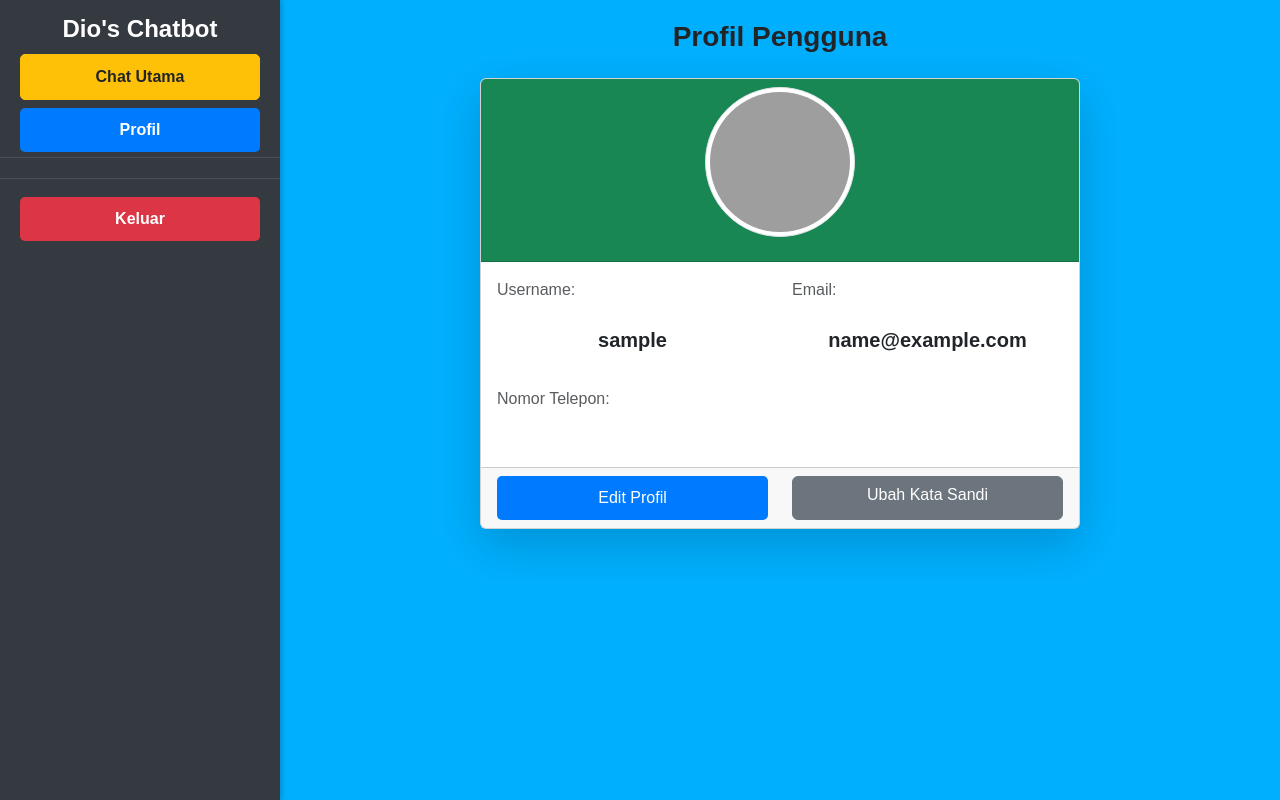
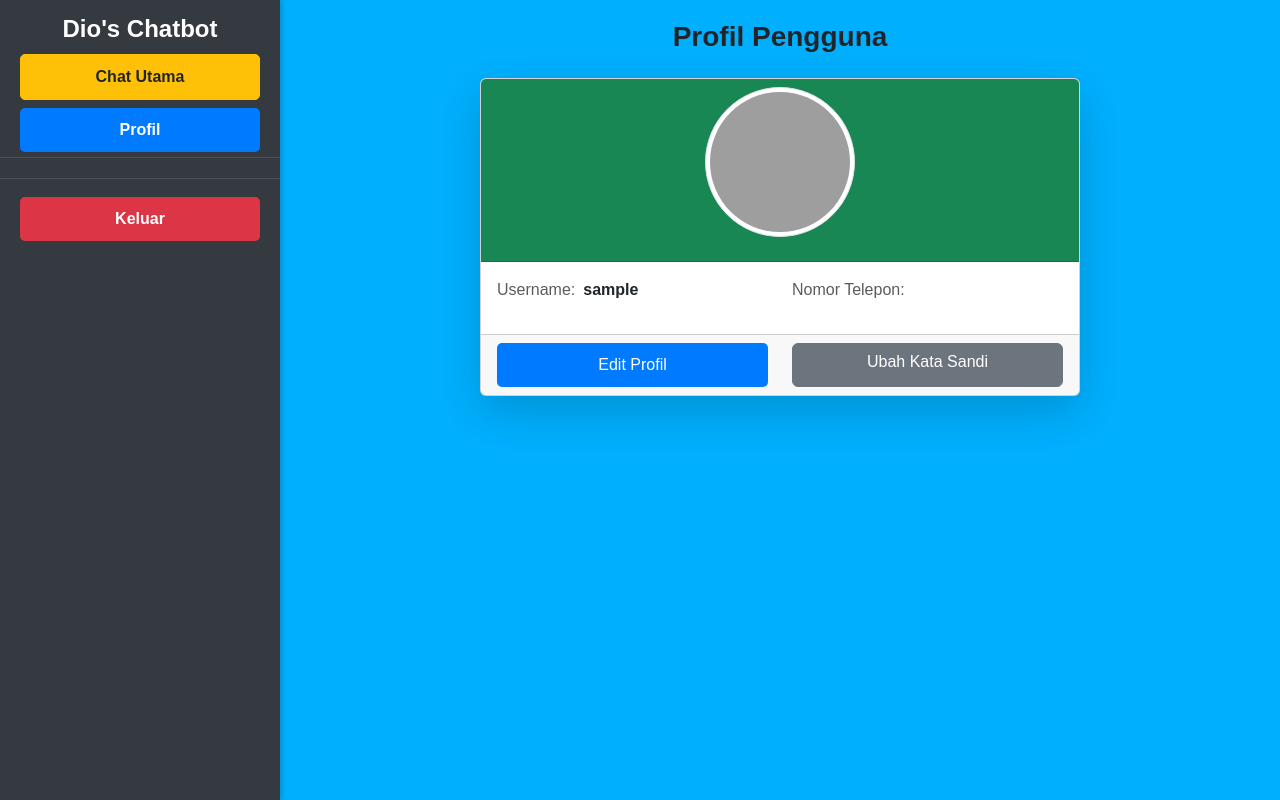
Before and after one commit to Dio-Damar-Danendra-Portofolio/Chatbot-Reupload-Dio, a PHP site: page /chat/profile.php in a window 1280 px wide. Run offline with PHP 8.4, Linux system fonts and the light colour scheme; the visitor is signed in with stand-in values (Sample User, id 1); grey boxes are pictures that could not be loaded.

Commit message:
Update 08102025

```diff
--- a/index.php
+++ b/index.php
@@ -55,7 +55,7 @@ if ($currentChatId) {
     }
 }
 
-$title = "Dio's Chatbot - Selamat Datang, " . htmlspecialchars($_SESSION["username"]); // Judul diubah
+$title = "Kelas Guru Chatbot - Selamat Datang, " . htmlspecialchars($_SESSION["username"]); // Judul diubah
 
 // Tentukan path gambar profil. Gunakan default jika profile_picture kosong/tidak ada di sesi.
 $profile_pic_filename = (isset($_SESSION["profile_picture"]) && !empty($_SESSION["profile_picture"]))
@@ -76,7 +76,7 @@ $profile_pic_filename = (isset($_SESSION["profile_picture"]) && !empty($_SESSION
 <body>
     <?php
     // Menggunakan sidebar_index.php yang sudah dimodifikasi
-    include "include/sidebar_index.php";
+    include "sidebar_index.php";
     ?>
     <div class="container">
         <h1 class="fw-bold"><?= $title; ?></h1>
--- a/profile.php
+++ b/profile.php
@@ -97,22 +97,18 @@ $profile_pic_filename = (!empty($profile_picture))
                 <div class="card-body">
                     <div class="row">
                         <div class="col-md-6 mb-3">
-                            <label class="form-label text-muted">Username:</label>
-                            <p class="fs-5 fw-bold"><?php echo htmlspecialchars($username); ?></p>
+                            <div class="d-flex align-items-center">
+                                <label class="form-label text-muted me-2 mb-0">Username:</label>
+                                <span class="fw-bold mb-0"><?php echo htmlspecialchars($username); ?></span>
+                            </div>
                         </div>
                         <div class="col-md-6 mb-3">
-                            <label class="form-label text-muted">Email:</label>
-                            <p class="fs-5 fw-bold"><?php echo htmlspecialchars($email); ?></p>
+                            <div class="d-flex align-items-center">
+                                <label class="form-label text-muted me-2 mb-0">Nomor Telepon:</label>
+                                <span class="fw-bold mb-0"><?php echo htmlspecialchars($phone_number); ?></span>
+                            </div>
                         </div>
                     </div>
-
-                    <div class="row">
-                        <div class="col-md-12 mb-3">
-                            <label class="form-label text-muted">Nomor Telepon:</label>
-                            <p class="fs-5 fw-bold"><?php echo htmlspecialchars($phone_number); ?></p>
-                        </div>
-                    </div>
-
                 </div>
                 <div class="card-footer">
                     <div class="row">
```
Also changed, not shown: include/sidebar_index.php (+9 -4 lines).
